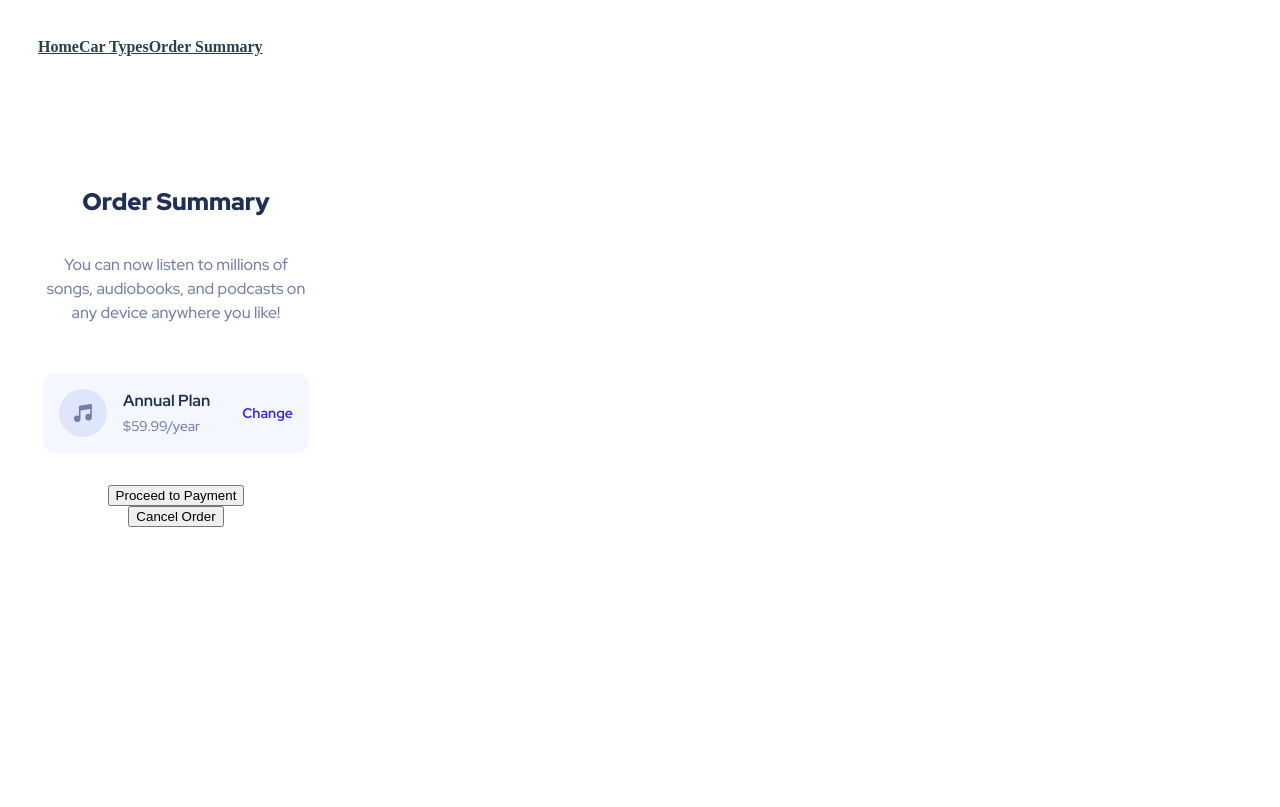
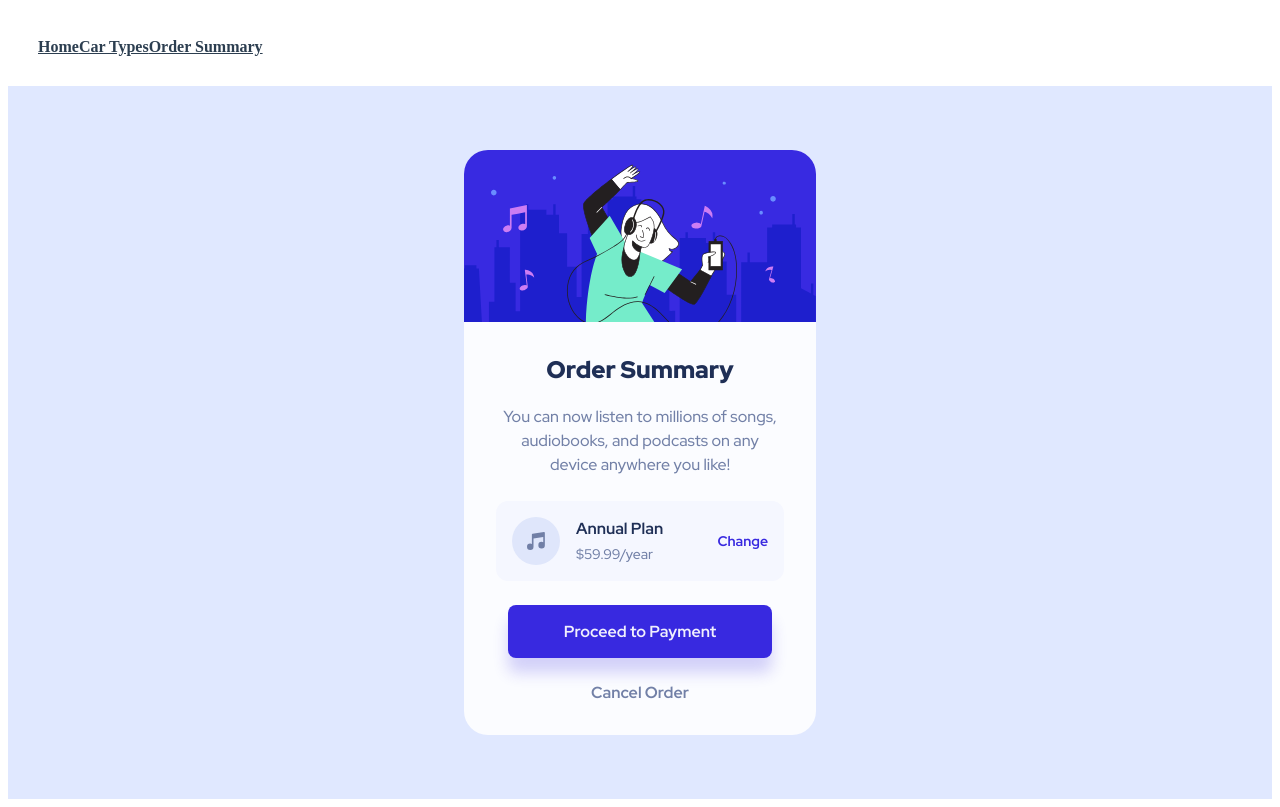
Before and after one commit to MariykaUA/oni-shop, a Nuxt app: page /OrderSummary in a window 1280 px wide. Built offline with nearby package versions, Linux system fonts and the light colour scheme.

Commit message:
card component

```diff
--- a/components/AnnualPlan.vue
+++ b/components/AnnualPlan.vue
@@ -47,8 +47,8 @@ const AnnualPlan = ref<Plan>({
         flex-direction: row;
         justify-content: space-between;
         align-items: center;
-        margin-top: 2rem;
-        margin-bottom: 2rem;
+        margin-top: 1.5rem;
+        margin-bottom: 1.5rem;
 
 
         .plan-img-text {
@@ -87,6 +87,7 @@ const AnnualPlan = ref<Plan>({
             cursor: pointer;
 
             &:hover {
+                color: hsl(235, 43%, 41%);
                 text-decoration: underline;
             }
         }
--- a/pages/OrderSummary.vue
+++ b/pages/OrderSummary.vue
@@ -1,22 +1,43 @@
 <script lang="ts">
+import { defineComponent, ref } from 'vue';
 import AnnualPlan from '~/components/AnnualPlan.vue';
+import Illustration from '~/assets/illustration-hero.svg';
 
-export default {
-    components: {
+
+interface OrderSummary {
+    imgSrc: string,
+    title: string,
+    description: string,
+}
+
+export default defineComponent ({
+    setup() {
+        const OrderSummary = ref<OrderSummary>({
+            imgSrc: Illustration,
+            title: 'Order Summary',
+            description: 'You can now listen to millions of songs, audiobooks, and podcasts on any device anywhere you like!',
+        });
+
+    return {
+        OrderSummary,
         AnnualPlan,
-    },
-};
+    };
+    }
+});
 </script>
 
 <template>
-    <div class="order-summary">
-        <h2>Order Summary</h2>
-        <p>You can now listen to millions of songs, audiobooks, and podcasts on any
-            device anywhere you like!
-        </p>
-        <AnnualPlan />
-        <button> Proceed to Payment</button>
-        <button>Cancel Order</button>
+    <div class="order-page">
+        <div class="order-summary">
+            <img :src="OrderSummary.imgSrc" alt="illustration">
+            <div class="order-content">
+                <h2>{{ OrderSummary.title }}</h2>
+                <p>{{ OrderSummary.description }}</p>
+                <AnnualPlan />
+                <button class="btn-proceed"> Proceed to Payment</button>
+                <button class="btn-cancel">Cancel Order</button>
+            </div>
+        </div>
     </div>
 </template>
 
@@ -25,6 +46,14 @@ export default {
 
 $mobile-screen: 375px;
 $desktop-screen: 1440px;
+
+.order-page {
+    margin: 0;
+    padding: 4rem 0;
+    display: flex;
+    justify-content: center;
+    background-color: hsl(225, 100%, 94%)
+}
 
 .order-summary {
     display: flex;
@@ -35,12 +64,13 @@ $desktop-screen: 1440px;
     font-family: 'Red Hat Display', sans-serif;
     font-size: 16px;
     text-align: center;
-    margin-top: 3rem;
-    padding: 2rem;
+    padding-top: 0;
     background-color: rgba(255, 255, 255, 0.877);
-    width: 17rem;
+    width: 22rem;
+    overflow: hidden;
 
     h2 {
+        margin-top: 0;
         color: hsl(223, 47%, 23%);
         font-size: 24px;
         font-weight: 900;
@@ -50,6 +80,48 @@ $desktop-screen: 1440px;
         color: hsl(224, 23%, 55%);
         font-weight: 500;
         line-height: 1.5;
+        margin: 0;
+    }
+
+    img {
+        padding:0;
+        width: 100%;
+        height: 100%;
+        object-fit: cover;
+    }
+
+    .btn-proceed {
+        all: unset;
+        background-color: hsl(245, 75%, 52%);
+        box-shadow: 0 15px 15px hsl(245, 75%, 52%, 0.2);
+        color: rgba(255, 255, 255, 0.925);
+        border: none;
+        border-radius: 8px;
+        padding: 1rem 3.5rem;
+        margin-bottom: 0.5rem;
+        font-weight: 700;
+        cursor: pointer;
+
+        &:hover {
+            background-color: hsl(245, 51%, 55%)
+        }
+    }
+
+    .btn-cancel {
+        all: unset;
+        color: hsl(224, 23%, 55%);
+        border: none;
+        margin-top: 1rem;
+        font-weight: 700;
+        cursor: pointer;
+
+        &:hover {
+            color:hsl(223, 17%, 40%);
+        }
+    }
+
+    .order-content {
+        padding: 2rem;
     }
 }
 //Pale blue: hsl(225, 100%, 94%)
```
